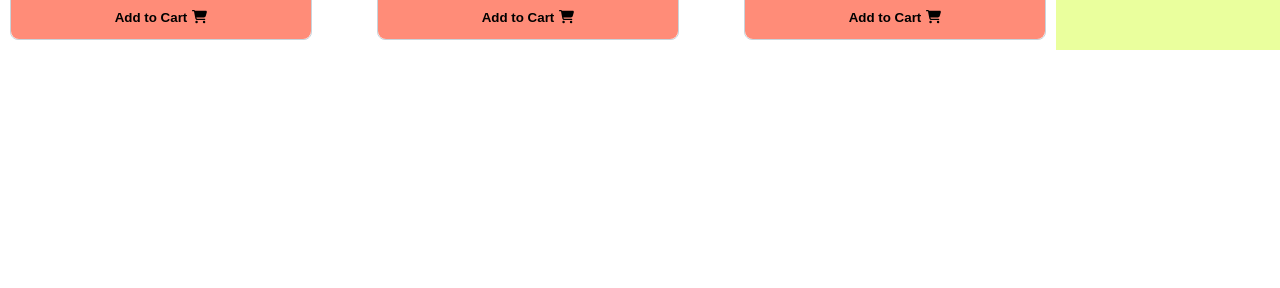
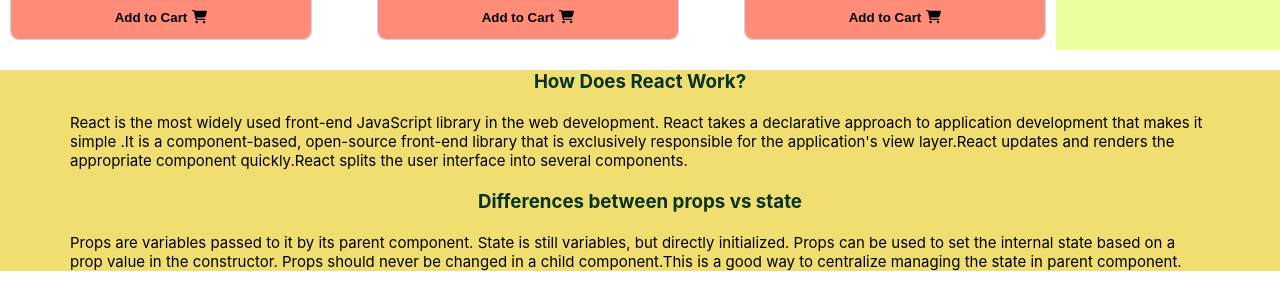
Before and after one commit to Arif6474/watch-gallery, a React (Create React App) app: page / in a window 1280 px wide. Shown: the part 1718-2006 px from the top of the page. Before the commit the page ends 1768 px from the top, so only its background shows below. Built offline with nearby package versions, Linux system fonts and the light colour scheme.

Commit message:
seventh changed

```diff
--- a/src/App.js
+++ b/src/App.js
@@ -1,5 +1,6 @@
 
 import './App.css';
+import Description from './component/Description/Description';
 import Products from './component/Products/Products';
 import Title from './component/Title/Title';
 
@@ -8,6 +9,7 @@
     <div >
       <Title></Title>
       <Products></Products>
+      <Description></Description>
     </div>
   );
 }
--- /dev/null
+++ b/src/component/Description/Description.css
@@ -0,0 +1,16 @@
+.description{
+    margin: 20px;
+    font-size:15px;
+    padding: 0 50px;
+}
+
+.description-container{
+    background-color:rgb(241, 222, 113);
+    margin: 20px 0px;
+}
+
+@media screen and (max-width:400px) {
+    .description-container{
+        grid-template-columns: 1fr;
+    }
+}
--- /dev/null
+++ b/src/component/Description/Description.js
@@ -0,0 +1,20 @@
+import React from 'react';
+import './Description.css'
+
+const Description = () => {
+    return (
+        <div className="description-container">
+            <div>
+            <h3 className="title">How Does React Work?</h3>
+            <p className="description">  React is the most widely used front-end JavaScript library in the web development. React takes a declarative approach to application development that makes it simple .It is a component-based, open-source front-end library that is exclusively responsible for the application's view layer.React updates and renders the appropriate component quickly.React splits the user interface into several components.</p>
+            </div>
+            <div>
+            <h3 className="title">Differences between props vs state</h3>
+            <p className="description"> Props are variables passed to it by its parent component. State is still variables, but directly initialized. Props can be used to set the internal state based on a prop value in the constructor. Props should never be changed in a child component.This is a good way to centralize managing the state in parent component. </p>
+            </div>
+
+        </div>
+    );
+};
+
+export default Description;
```
